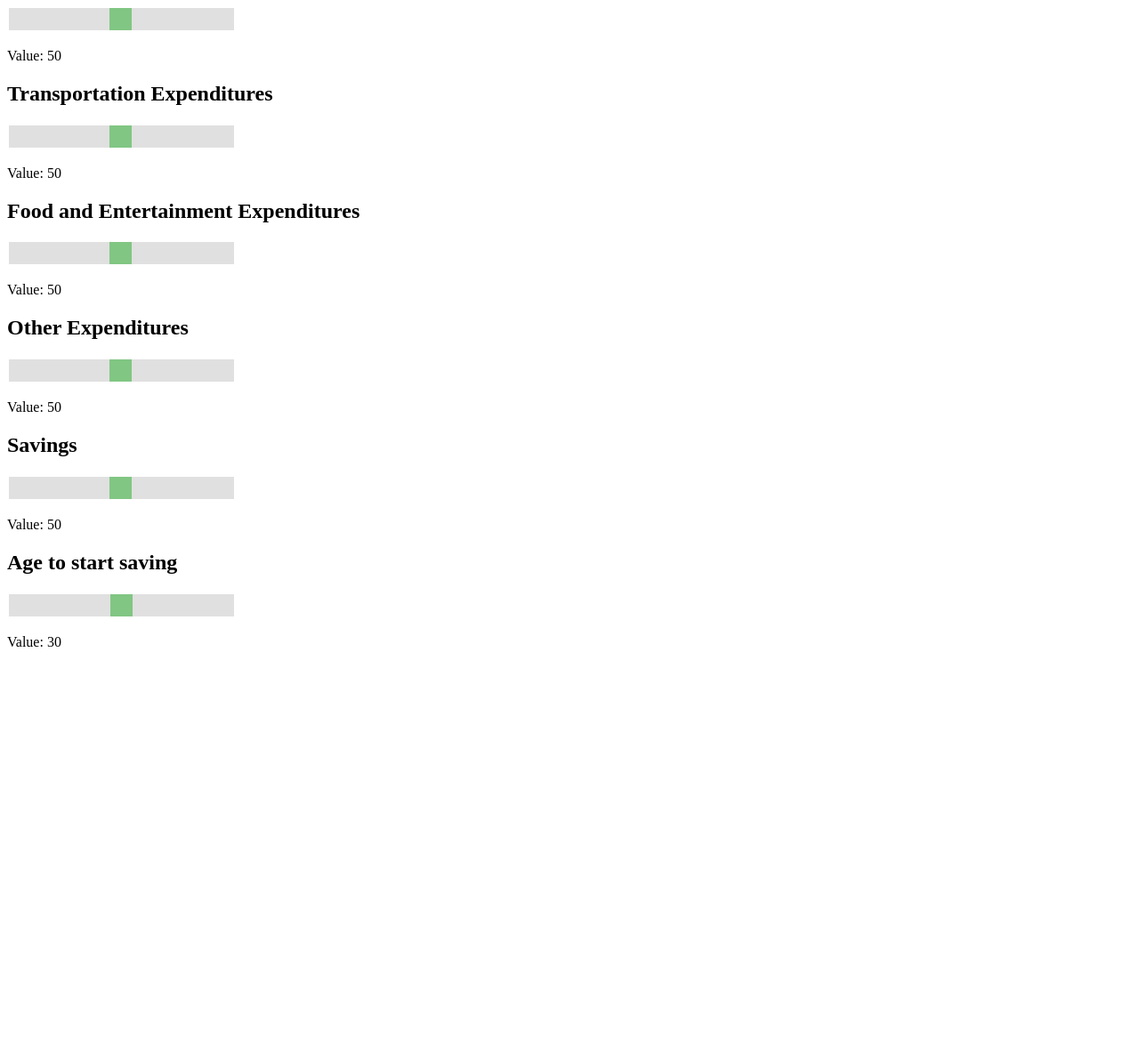
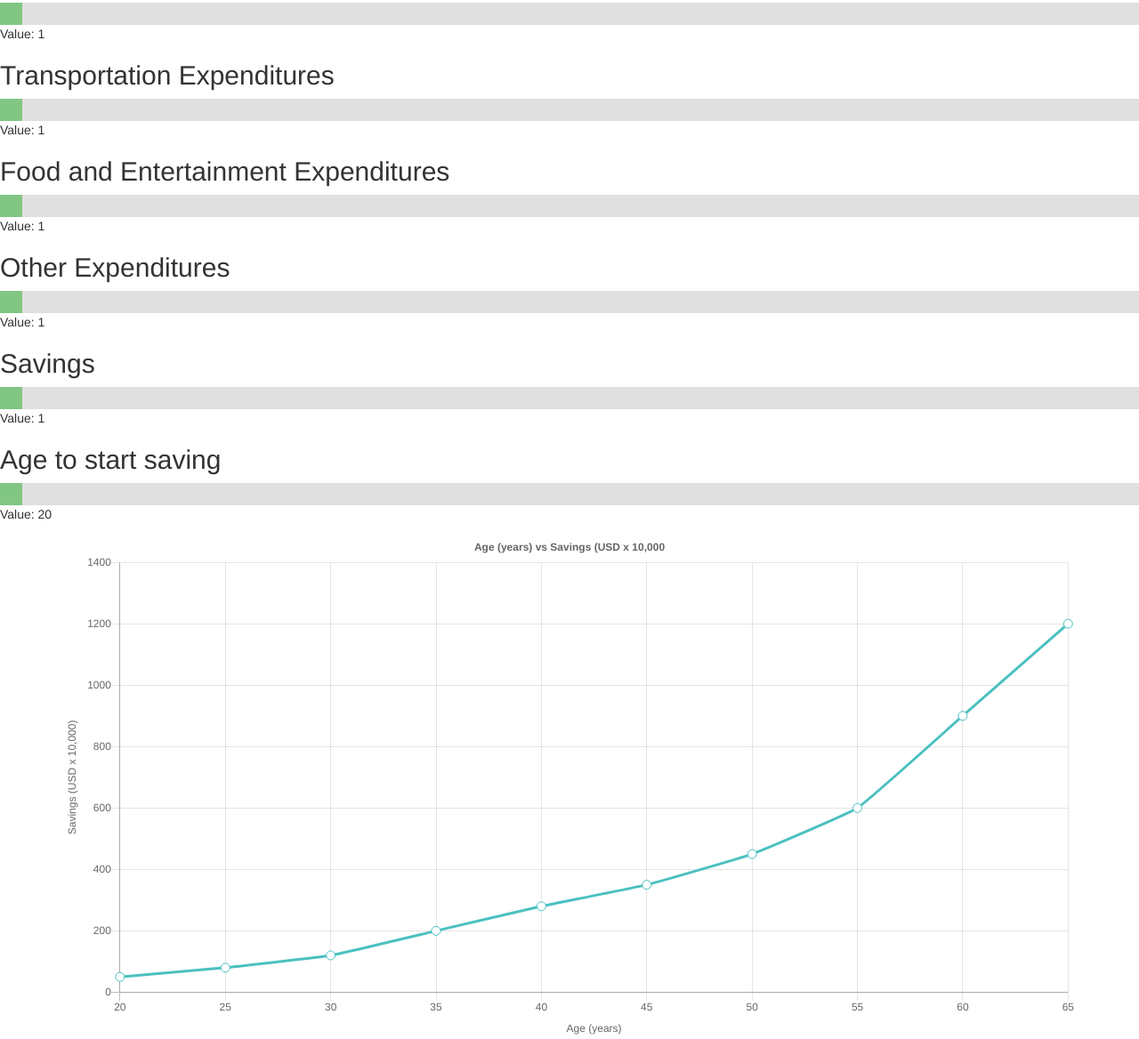
Before and after one commit to michaelferrara/SwampHackBoiz, a website: page stats.html in a window 1280 px wide. Shown: the part 60-1228 px from the top of the page at 89% size. Before the commit the page ends 1069 px from the top, so only its background shows below. Drawn offline with nearby package versions, Linux system fonts and the light colour scheme.

Commit message:
Fixed graph

```diff
--- a/stats.html
+++ b/stats.html
@@ -1,139 +1,48 @@
 <!DOCTYPE html>
-<html lang="en-us">
-
+<html lang="en">
 <head>
-  <meta charset="utf-8">
+  <meta charset="UTF-8">
+  <meta name="viewport" content="width=device-width, initial-scale=1.0">
+  <meta http-equiv="X-UA-Compatible" content="ie=edge">
+  <script src="https://cdnjs.cloudflare.com/ajax/libs/Chart.js/2.6.0/Chart.min.js"></script>
+  <link rel="stylesheet" href="https://maxcdn.bootstrapcdn.com/bootstrap/3.3.7/css/bootstrap.min.css">
   <title>Earnings Stats</title>
   <link rel="stylesheet" href="/styles/stats.css">
+  <title>My Chart.js Chart</title>
 </head>
-
 <body>
   <div class="slidecontainer">
 
   <h2>Housing Expenditures</h2>
-	<input type="range" min="1" max="100" value="50" class="slider" id="myRange1">
+  <input type="range" min="1" max="100" value="1" class="slider" id="myRange1">
   <p>Value: <span id="demo1"></span></span></p>
 
   <h2>Transportation Expenditures</h2>
-	<input type="range" min="1" max="100" value="50" class="slider" id="myRange2">
+  <input type="range" min="1" max="100" value="1" class="slider" id="myRange2">
   <p>Value: <span id="demo2"></span></span></p>
 
 
   <h2>Food and Entertainment Expenditures</h2>
-	<input type="range" min="1" max="100" value="50" class="slider" id="myRange3">
+  <input type="range" min="1" max="100" value="1" class="slider" id="myRange3">
   <p>Value: <span id="demo3"></span></span></p>
 
   <h2>Other Expenditures</h2>
-	<input type="range" min="1" max="100" value="50" class="slider" id="myRange4">
+  <input type="range" min="1" max="100" value="1" class="slider" id="myRange4">
   <p>Value: <span id="demo4"></span></span></p>
 
   <h2>Savings</h2>
-	<input type="range" min="1" max="100" value="50" class="slider" id="myRange5">
+  <input type="range" min="1" max="100" value="0" class="slider" id="myRange5">
   <p>Value: <span id="demo5"></span></span></p>
 
   <h2>Age to start saving</h2>
-	<input type="range" min="20" max="40" value="30" class="slider" id="myRange6">
+  <input type="range" min="20" max="40" value="20" class="slider" id="myRange6">
   <p>Value: <span id="demo6"></span></span></p>
  </div>
-
-<canvas id="myChart" width="400" height="250"></canvas>
-<!--<canvas id = "testCanvas" width = "550" height = "450"></canvas> -
-<canvas id="myChart" width="400" height="400"></canvas>
+  <div class="container">
+    <canvas id="myChart"></canvas>
+  </div>
 
   <script>
-  var canvas = document.getElementById("testCanvas");
-  var context = canvas.getContext( "2d" );
-  var GRAPH_TOP = 25;
-  var GRAPH_BOTTOM = 375;
-  var GRAPH_LEFT = 25;
-  var GRAPH_RIGHT = 475;
-  var GRAPH_HEIGHT = 350;
-  var GRAPH_WIDTH = 450;
-  context.clearRect( 0, 0, 500, 400 );
-  context.beginPath();
-  context.moveTo( GRAPH_LEFT, GRAPH_BOTTOM );
-  context.lineTo( GRAPH_RIGHT, GRAPH_BOTTOM );
-  context.lineTo( GRAPH_RIGHT, GRAPH_TOP );
-  context.stroke();
-  context.beginPath();
-  context.strokeStyle = "#ZZZ";
-  context.moveTo(GRAPH_LEFT, GRAPH_TOP);
-  context.stroke();
-
-  context.beginPath();
-  context.moveTo(GRAPH_LEFT, (GRAPH_HEIGHT) / 4 * 3 + GRAPH_TOP);
-  context.lineTo(GRAPH_RIGHT, (GRAPH_HEIGHT) / 4 * 3 + GRAPH_TOP);
-  context.stroke();
-  context.beginPath();
-  context.moveTo(GRAPH_LEFT, (GRAPH_HEIGHT) / 2 + GRAPH_TOP);
-  context.lineTo(GRAPH_RIGHT, (GRAPH_HEIGHT) / 2 + GRAPH_TOP);
-  context.stroke();
-  context.beginPath();
-  context.moveTo(GRAPH_LEFT, (GRAPH_HEIGHT) / 4 + GRAPH_TOP);
-  context.lineTo(GRAPH_RIGHT, (GRAPH_HEIGHT) / 4 + GRAPH_TOP);
-  context.stroke();
-
-  var dataArr = [6, 8, 10, 12, 11, 7, 5, 8];
-  var arrayLen = dataArr.length;
-
-  var largest = 0;
-  for (var i = 0; i < arrayLen; i++) {
-    if (dataArr[i] > largest) {
-      largest = dataArr[i];
-    }
-  }
-
-  context.beginPath;
-  context.lineJoin = "round";
-  context.strokeStyle = "black";
-  context.moveTo(GRAPH_LEFT, (GRAPH_HEIGHT - dataArr[0] / largest * GRAPH_HEIGHT) + GRAPH_TOP);
-  for (var i = 1; i < arrayLen; i++) {
-    context.lineTo(GRAPH_RIGHT / arrayLen * i + GRAPH_LEFT, (GRAPH_HEIGHT - dataArr[i] / largest * GRAPH_HEIGHT) + GRAPH_TOP);
-  }
-  context.stroke();
-
-var ctx = document.getElementById("myChart").getContext('2d');
-var myChart = new Chart(ctx, {
-    type: 'bar',
-    data: {
-        labels: ["Red", "Blue", "Yellow", "Green", "Purple", "Orange"],
-        datasets: [{
-            label: '# of Votes',
-            data: [12, 19, 3, 5, 2, 3],
-            backgroundColor: [
-                'rgba(255, 99, 132, 0.2)',
-                'rgba(54, 162, 235, 0.2)',
-                'rgba(255, 206, 86, 0.2)',
-                'rgba(75, 192, 192, 0.2)',
-                'rgba(153, 102, 255, 0.2)',
-                'rgba(255, 159, 64, 0.2)'
-            ],
-            borderColor: [
-                'rgba(255,99,132,1)',
-                'rgba(54, 162, 235, 1)',
-                'rgba(255, 206, 86, 1)',
-                'rgba(75, 192, 192, 1)',
-                'rgba(153, 102, 255, 1)',
-                'rgba(255, 159, 64, 1)'
-            ],
-            borderWidth: 1
-        }]
-    },
-    options: {
-        scales: {
-            yAxes: [{
-                ticks: {
-                    beginAtZero:true
-                }
-            }]
-        }
-    }
-});
--->
-<script>
-
-
-
      var slider1 = document.getElementById("myRange1");
   var output1 = document.getElementById("demo1");
   var slider2 = document.getElementById("myRange2");
@@ -178,11 +87,63 @@ var myChart = new Chart(ctx, {
   {
     output6.innerHTML = this.value;
   }
+    Chart.defaults.global.legend.display = false;
+    var canvas = document.getElementById('myChart');
+var data = {
+    labels: ["20", "25", "30", "35", "40", "45", "50", "55", "60", "65"],
+    datasets: [
+        {
+            fill: false,
+            lineTension: 0.1,
+            backgroundColor: "rgba(75,192,192,0.4)",
+            borderColor: "rgba(75,192,192,1)",
+            borderCapStyle: 'butt',
+            borderDash: [],
+            borderDashOffset: 0.0,
+            borderJoinStyle: 'miter',
+            pointBorderColor: "rgba(75,192,192,1)",
+            pointBackgroundColor: "#fff",
+            pointBorderWidth: 1,
+            pointHoverRadius: 5,
+            pointHoverBackgroundColor: "rgba(75,192,192,1)",
+            pointHoverBorderColor: "rgba(220,220,220,1)",
+            pointHoverBorderWidth: 2,
+            pointRadius: 5,
+            pointHitRadius: 10,
+            data: [50*Math.pow(Math.E, 0.00001*20), 80*Math.pow(Math.E, 0.00001*25), 120*Math.pow(Math.E, 0.00001*30), 200*Math.pow(Math.E, 0.00001*35), 280*Math.pow(Math.E, 0.00001*40), 350*Math.pow(Math.E, 0.00001*45), 450*Math.pow(Math.E, 0.00001*50), 600*Math.pow(Math.E, 0.00001*55), 900*Math.pow(Math.E, 0.00001*60), 1200*Math.pow(Math.E, 0.00001*65)],
+        }
+    ]
+};
+
+var option = {
+  showLines: true,
+  title: {
+        display: true,
+        text: 'Age (years) vs Savings (USD x 10,000'
+      },
+
+  scales: {
+
+    yAxes: [{
+      scaleLabel: {
+        display: true,
+        labelString: 'Savings (USD x 10,000)'
+      }
+    }],
+
+    xAxes: [{
+      scaleLabel: {
+        display: true,
+        labelString: 'Age (years)'
+      }
+    }]
+
+  }
+};
+var myLineChart = Chart.Line(canvas,{
+  data:data,
+  options:option
+});
   </script>
-<script>
-
-</script>
-
 </body>
-
 </html>
```
Lines whose indentation alone changed are shown as unchanged.
